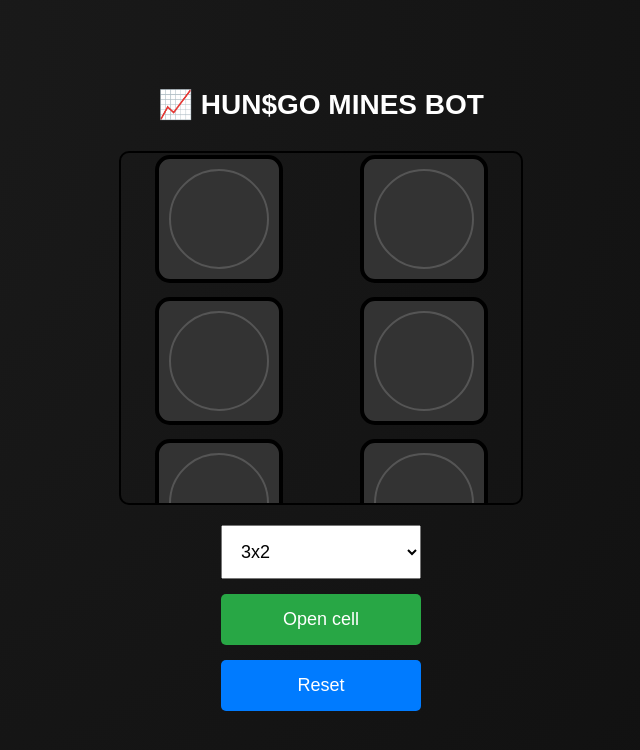
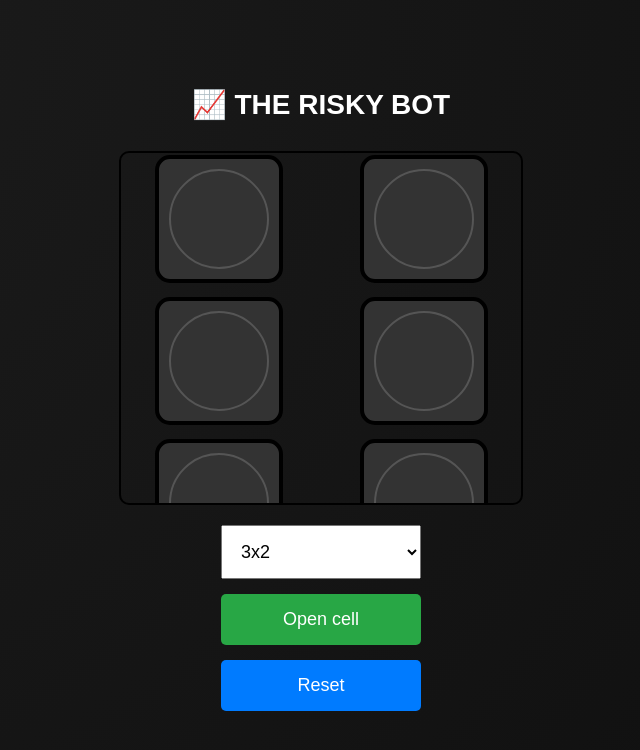
Before and after one commit to shalexan/bombucks, a plain HTML site: page index.html in a window 1280 px wide. Shown: the whole page, without its empty margins (319-959 px from the left). Drawn offline with Linux system fonts and the light colour scheme.

Commit message:
Add files via upload

```diff
--- a/index.html
+++ b/index.html
@@ -171,7 +171,7 @@
 </head>
 <body>
     <!-- Заголовок -->
-    <h1>📈 HUN$GO MINES BOT</h1>
+    <h1>📈 THE RISKY BOT</h1>
 
     <!-- Контейнер для сетки с прокруткой, располагаем над кнопками -->
     <div class="grid-container">
```
